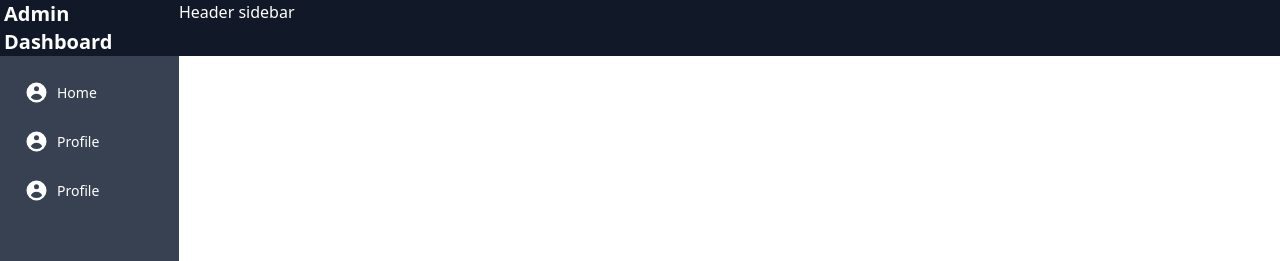
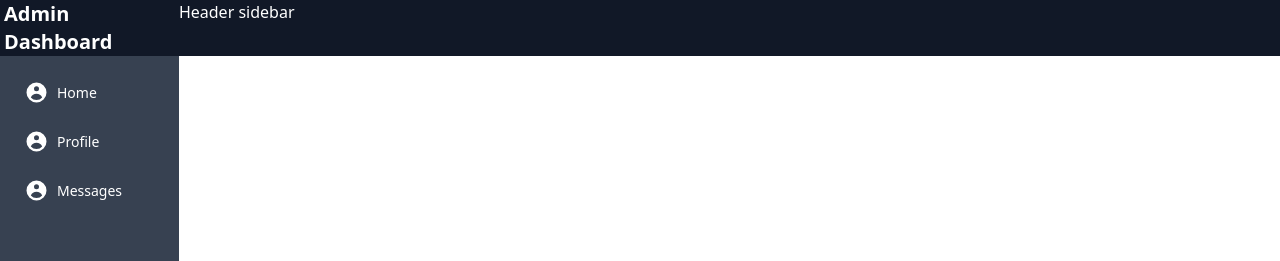
Before and after one commit to Fadwahigga/Simple-Dashboard, a Vue app: page / in a window 1280 px wide. Shown: the top 261 px of the page. Built offline with nearby package versions, Linux system fonts and the light colour scheme.

Commit message:
Messages

```diff
--- a/src/views/Dashboard.vue
+++ b/src/views/Dashboard.vue
@@ -34,7 +34,7 @@
                             d="M18 10a8 8 0 11-16 0 8 8 0 0116 0zm-6-3a2 2 0 11-4 0 2 2 0 014 0zm-2 4a5 5 0 00-4.546 2.916A5.986 5.986 0 0010 16a5.986 5.986 0 004.546-2.084A5 5 0 0010 11z"
                             clip-rule="evenodd"></path>
                     </svg>
-                    Profile
+                    Messages
                 </router-link>
 
             </div>
```
